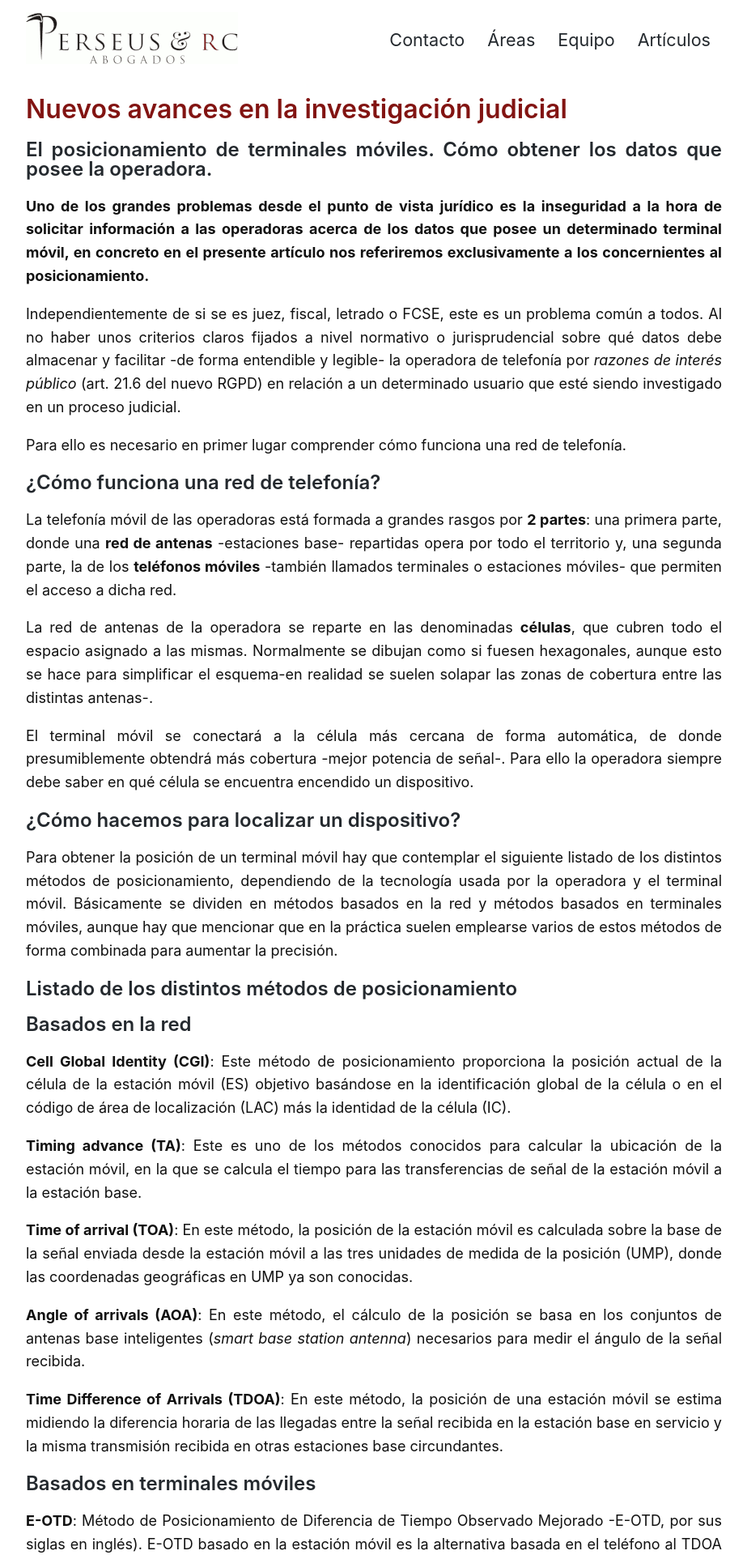
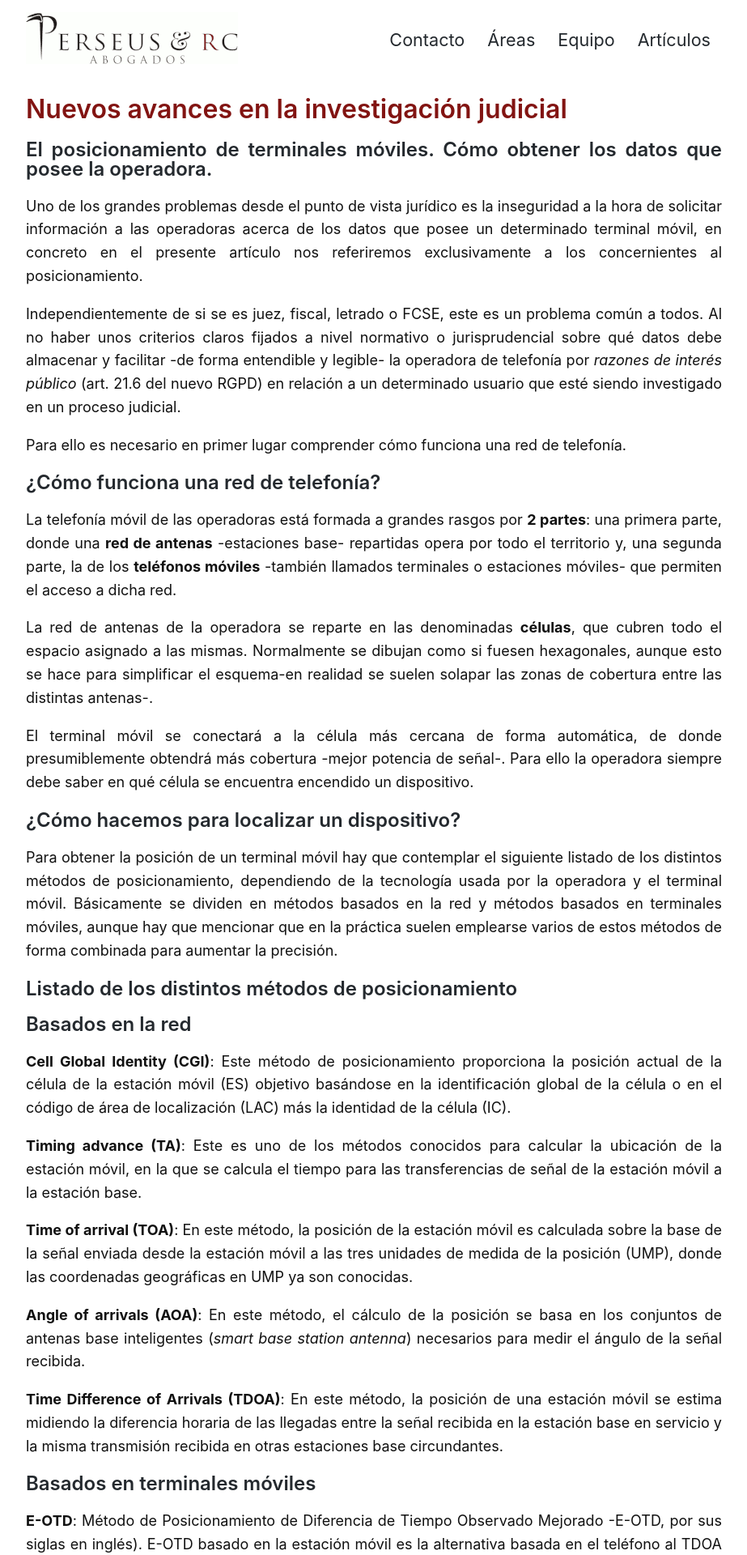
Before and after one commit to streaming10/perseusnew, a Jekyll site: the page built from El-posicionamiento-de-terminales-moviles-y-como-obtener-los-datos-que-posee-la-operadora.md, in a window 1280 px wide. Shown: the top 1920 px of the page at 81% size, without its empty margins (158-1081 px from the left). Built offline with Jekyll 4.4.1, drawn with Linux system fonts in a browser that asks for light colours; our own code applies the rules of GitHub Pages for plain Markdown files.

```diff
--- a/El-posicionamiento-de-terminales-moviles-y-como-obtener-los-datos-que-posee-la-operadora.md
+++ b/El-posicionamiento-de-terminales-moviles-y-como-obtener-los-datos-que-posee-la-operadora.md
@@ -2,7 +2,7 @@
 
 ## El posicionamiento de terminales móviles. Cómo obtener los datos que posee la operadora.
 
-**Uno de los grandes problemas desde el punto de vista jurídico es la inseguridad a la hora de solicitar información a las operadoras acerca de los datos que posee un determinado terminal móvil, en concreto en el presente artículo nos referiremos exclusivamente a los concernientes al posicionamiento.**
+Uno de los grandes problemas desde el punto de vista jurídico es la inseguridad a la hora de solicitar información a las operadoras acerca de los datos que posee un determinado terminal móvil, en concreto en el presente artículo nos referiremos exclusivamente a los concernientes al posicionamiento.
 
 Independientemente de si se es juez, fiscal, letrado o FCSE, este es un problema común a todos. Al no haber unos criterios claros fijados a nivel normativo o jurisprudencial sobre qué datos debe almacenar y facilitar -de forma entendible y legible- la operadora de telefonía por  _razones de interés público_  (art. 21.6 del nuevo RGPD) en relación a un determinado usuario que esté siendo investigado en un proceso judicial.
 
```
